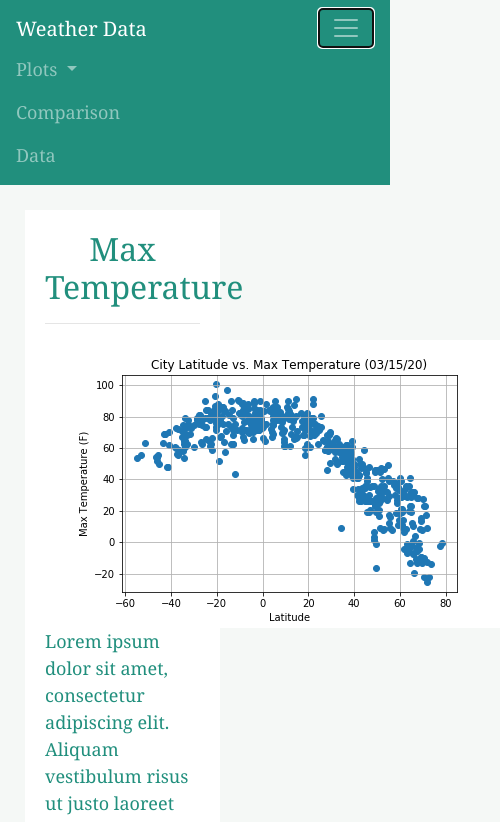
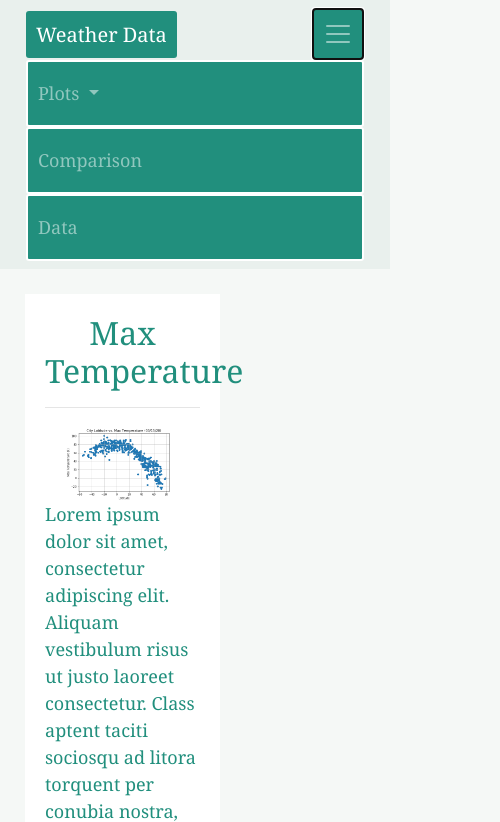
Before and after one commit to Rob-Ottogalli/Web-Design-Challenge, a plain HTML site: page WebVisualizations/Visualizations/2_Plots_Max_Temp.html in a window 390 px wide. Both pictures are taken after a click on the button "Toggle navigation". Shown: the top 822 px of the page, 500 px wide, since content can reach past the window. Drawn offline with nearby package versions, Linux system fonts and the light colour scheme.

Commit message:
Added navbar stylesheet

```diff
--- a/WebVisualizations/Visualizations/2_Plots_Max_Temp.html
+++ b/WebVisualizations/Visualizations/2_Plots_Max_Temp.html
@@ -5,21 +5,22 @@
   <meta charset="UTF-8">
   <title>Max Temperature</title>
   <link rel="stylesheet" href="https://stackpath.bootstrapcdn.com/bootstrap/4.3.1/css/bootstrap.min.css" integrity="sha384-ggOyR0iXCbMQv3Xipma34MD+dH/1fQ784/j6cY/iJTQUOhcWr7x9JvoRxT2MZw1T" crossorigin="anonymous">
-  <link rel="stylesheet" href="weather_style_sheet.css">
+  <link rel="stylesheet" href="Stylesheets/weather_stylesheet.css">
+  <link rel="stylesheet" href="Stylesheets/navbar_stylesheet.css">
 </head>
 
 <body>
 
     <!--Navigation Bar-->
     <nav class="navbar navbar-expand-lg navbar-dark" id="nav-background">
-      <a class="navbar-brand" href="1_Landing_Page.html">Weather Data</a>
-      <button class="navbar-toggler" type="button" data-toggle="collapse" data-target="#navbarSupportedContent" aria-controls="navbarSupportedContent" aria-expanded="false" aria-label="Toggle navigation">
+      <a class="navbar-brand rectangle" href="1_Landing_Page.html">Weather Data</a>
+      <button class="navbar-toggler rectangle" type="button" data-toggle="collapse" data-target="#navbarSupportedContent" aria-controls="navbarSupportedContent" aria-expanded="false" aria-label="Toggle navigation">
         <span class="navbar-toggler-icon"></span>
       </button>
 
       <div class="collapse navbar-collapse" id="navbarSupportedContent">
         <ul class="navbar-nav mr-auto">
-          <li class="nav-item dropdown">
+          <li class="nav-item dropdown rectangle white-border">
             <a class="nav-link dropdown-toggle" href="#" id="navbarDropdown" role="button" data-toggle="dropdown" aria-haspopup="true" aria-expanded="false">
               Plots
             </a>
@@ -30,10 +31,10 @@
               <a class="dropdown-item" href="5_Plots_Wind_Speed.html">Wind Speed</a>
             </div>
           </li>
-          <li class="nav-item">
+          <li class="nav-item rectangle white-border">
             <a class="nav-link" href="6_Comparisons.html">Comparison</a>
           </li>
-          <li class="nav-item">
+          <li class="nav-item rectangle white-border">
             <a class="nav-link" href="7_Data.html">Data</a>
           </li>
         </ul>
--- /dev/null
+++ b/WebVisualizations/Visualizations/Stylesheets/navbar_stylesheet.css
@@ -0,0 +1,30 @@
+/* Ids for NavBar
+*/
+
+
+@media (min-width: 801px) {
+    #nav-background {
+        color: #e7efecce;
+        background: rgb(33, 143, 125);
+    }
+
+}
+
+@media (max-width: 800px) {
+    #nav-background {
+        color: #e7efecce;
+        background: #e7efecce;;
+    }
+    .rectangle {
+        padding: 10px;
+        margin-right: 10px;
+        margin-left: 10px;
+        background: rgb(33, 143, 125);
+        border-radius: 3px;
+    }
+
+    .white-border{
+        border: 2px solid white;
+    }
+    navbar-light
+}
--- a/WebVisualizations/Visualizations/weather_style_sheet.css
+++ b/WebVisualizations/Visualizations/Stylesheets/weather_stylesheet.css
@@ -9,14 +9,9 @@ body {
     background: #f3f7f5ce;
   }
 
-/* Ids for NavBar
-*/
-#nav-background {
-    color: #e7efecce;
-    background: rgb(33, 143, 125);
-}
 
-/* Style for Sections
+
+/* Style for Main Parts
 */
 
 .whitebox {
@@ -43,9 +38,14 @@ header h2 {
 
 .image {
     position: relative;
-    left: 15%;
-    text-align: center;
+    display: block;
+    margin-left: auto;
+    margin-right: auto;
+    width: 75%;
 }
+
+/* Style for Visualizaiton Links
+*/
 
 .viz-links {
     position: relative;
```
